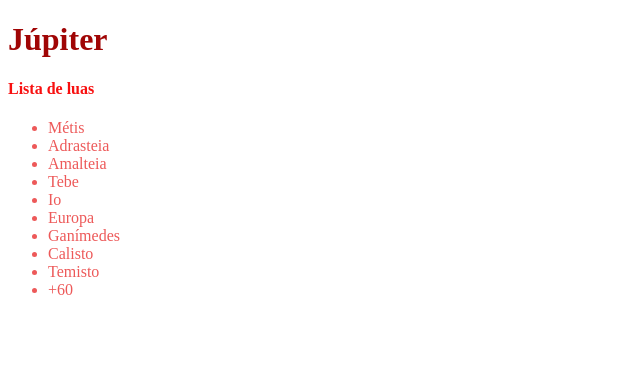
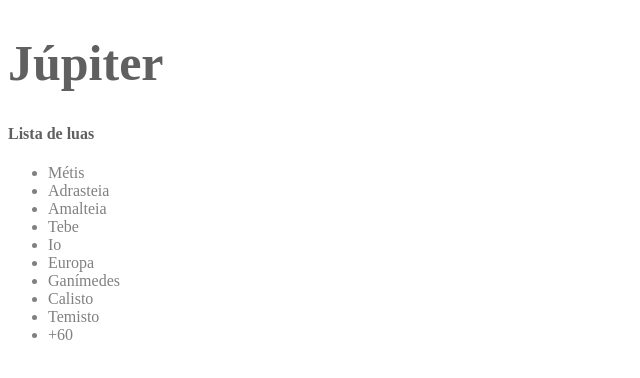
Before and after one commit to paulinrs/onebitcodecss3, a plain HTML site: page começo css/index.html in a window 1280 px wide. Shown: the whole page, without its empty margins (0-640 px from the left). Drawn offline with Linux system fonts and the light colour scheme.

Commit message:
Cores no CSS

```diff
--- a/começo css/style.css
+++ b/começo css/style.css
@@ -1,9 +1,10 @@
 h1{
-    color: rgb(160, 5, 5);
+    font-size: 50px;
+    color: #5f605f;
 }
 h4{
-    color: rgb(248, 16, 16);
+    color: #5f605f;
 }
 li{
-    color:  rgb(237, 89, 89);
+    color:  #808080;
 }
```
